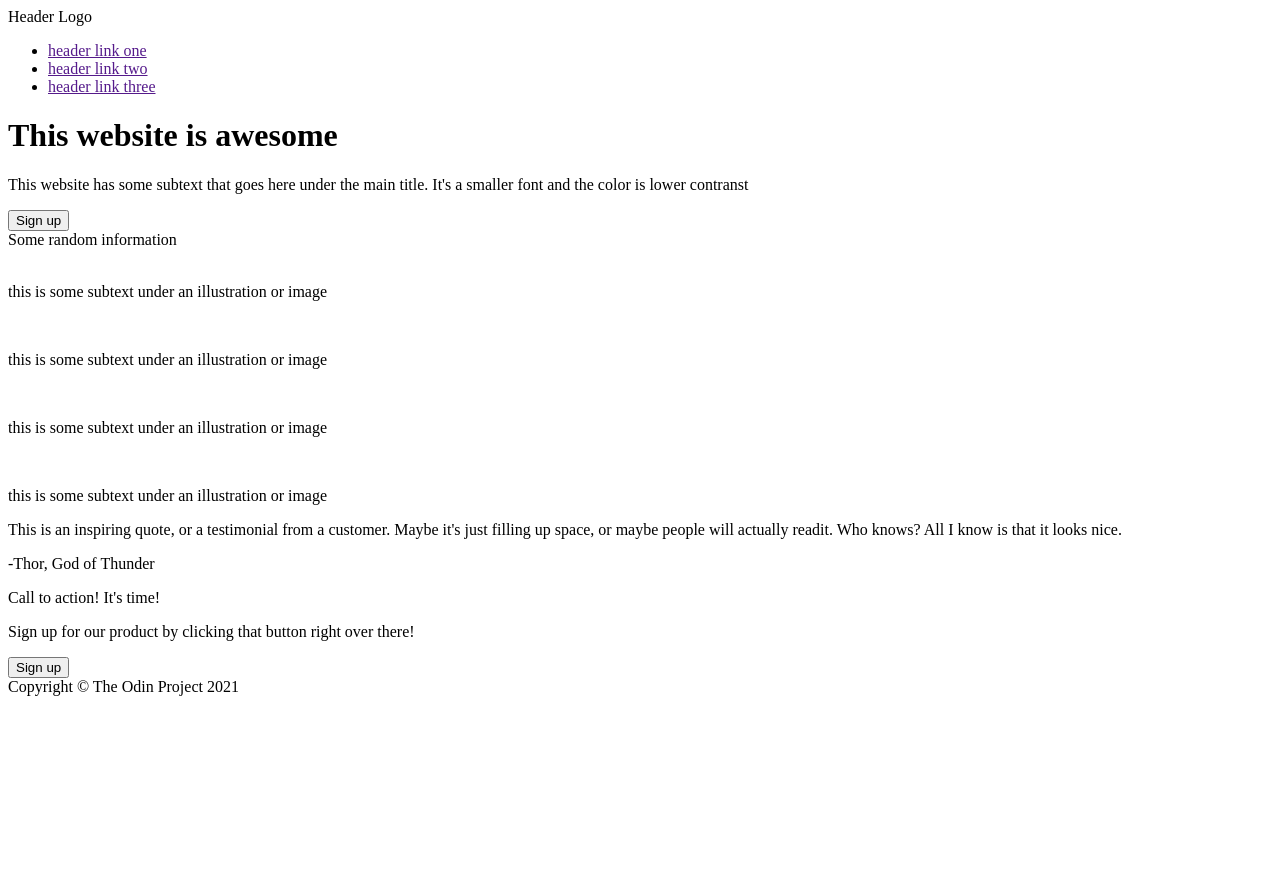
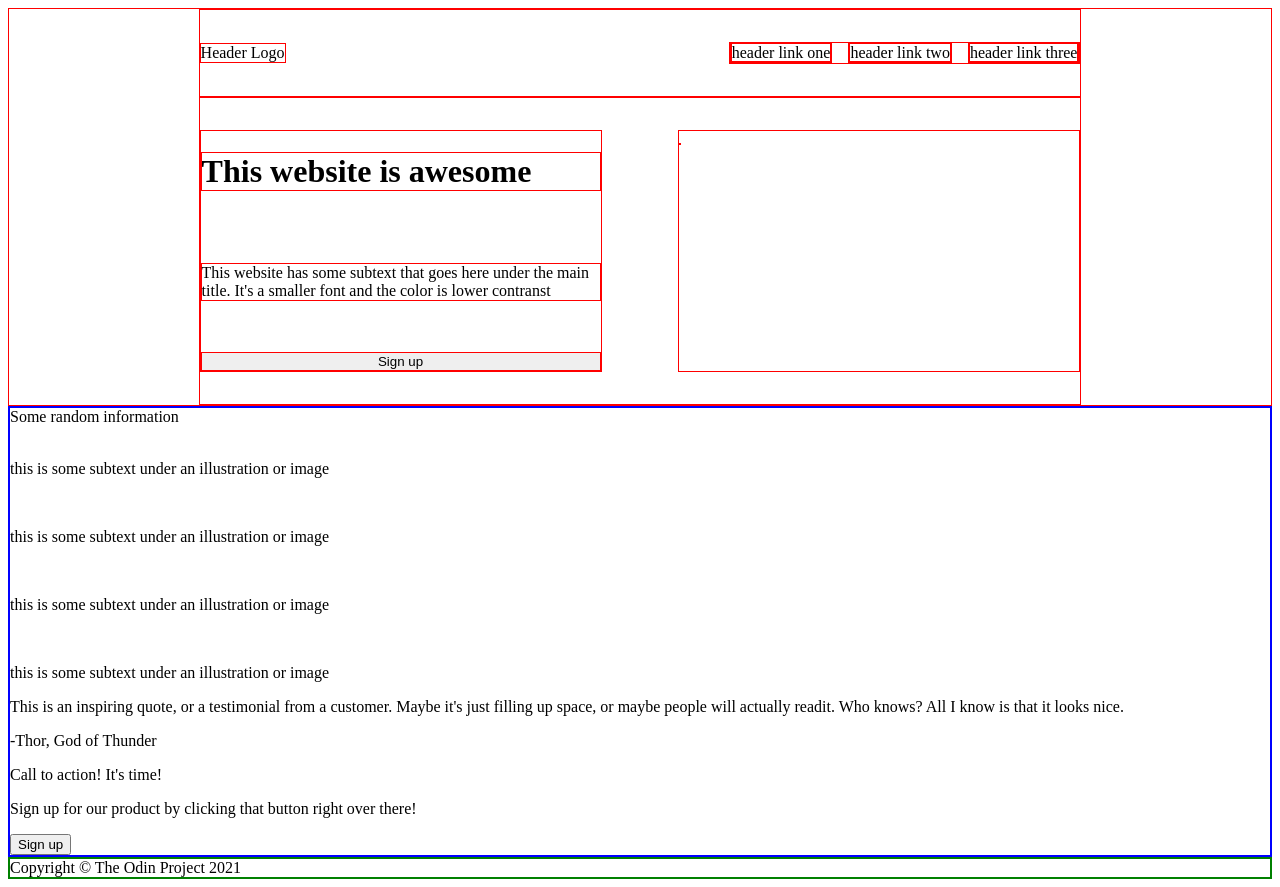
Before and after one commit to AhmedFahmy22/OP_Land_Page, a plain HTML site: page index.html in a window 1280 px wide. Before the commit the page ends 800 px from the top, so only its background shows below. Drawn offline with Linux system fonts and the light colour scheme.

Commit message:
CSS: Header layout

```diff
--- a/index.html
+++ b/index.html
@@ -11,6 +11,8 @@
 <body>
 
     <header>
+
+        <div class="header-upper">
             <div class="header-logo">Header Logo</div>
 
             <ul class="header-links">
@@ -18,15 +20,21 @@
                 <li><a href="">header link two</a></li>
                 <li><a href="">header link three</a></li>
             </ul>
+        </div>
 
+
+        <div class="header-lower">
             <div class="header-text">
                 <h1>This website is awesome</h1>
-            <p>This website has some subtext that goes here under the main title. It's a smaller font and the color is
+                <p>This website has some subtext that goes here under the main title. It's a smaller font and the color
+                    is
                     lower contranst</p>
                 <button>Sign up</button>
             </div>
+            <div class="header-img">
+                <img src="" alt="">
+            </div>
 
-        <div class="header-img">
 
         </div>
 
--- a/style.css
+++ b/style.css
@@ -0,0 +1,93 @@
+body {
+    display: flex;
+    flex-direction: column;
+    justify-content: space-between;
+}
+
+
+/************** Header **************/
+header {
+    border: 1px solid red;
+
+    display: flex;
+    flex-direction: column;
+    justify-content: space-between;
+    padding: 0 15%;
+}
+
+header * {
+    border: 1px solid red;
+}
+
+.header-upper {
+    display: flex;
+    justify-content: space-between;
+    flex-wrap: wrap;
+    align-items: center;
+    padding: 2em 0;
+}
+
+.header-links {
+    list-style: none;
+    padding: 0;
+    margin: 0;
+
+    display: flex;
+    gap: 1em;
+}
+
+.header-links a {
+    text-decoration: none;
+    color: black;
+}
+
+.header-lower {
+    display: flex;
+    justify-content: space-between;
+    align-items: center;
+    padding: 2em 0;
+}
+
+.header-img {
+    flex-basis: 25em;
+    height: 15em;
+    flex-shrink: 1;
+}
+
+.header-text {
+    flex-basis: 25em;
+    height: 15em;
+    display: flex;
+    flex-direction: column;
+    justify-content: space-between;
+    flex-shrink: 1;
+}
+
+
+.content {
+    border: 2px solid blue;
+}
+
+footer {
+    border: 2px solid green;
+}
+
+@media (max-width: 1200px) {
+
+    .header-lower,
+    .header-upper {
+        justify-content: center;
+        flex-direction: column;
+        gap: 2em;
+    }
+
+    .header-img {
+        flex-basis: 15em;
+        max-width: 25em;
+    }
+
+    .header-text {
+        flex-basis: 15em;
+        max-width: 25em;
+    }
+}
```
Lines whose indentation alone changed are shown as unchanged.
